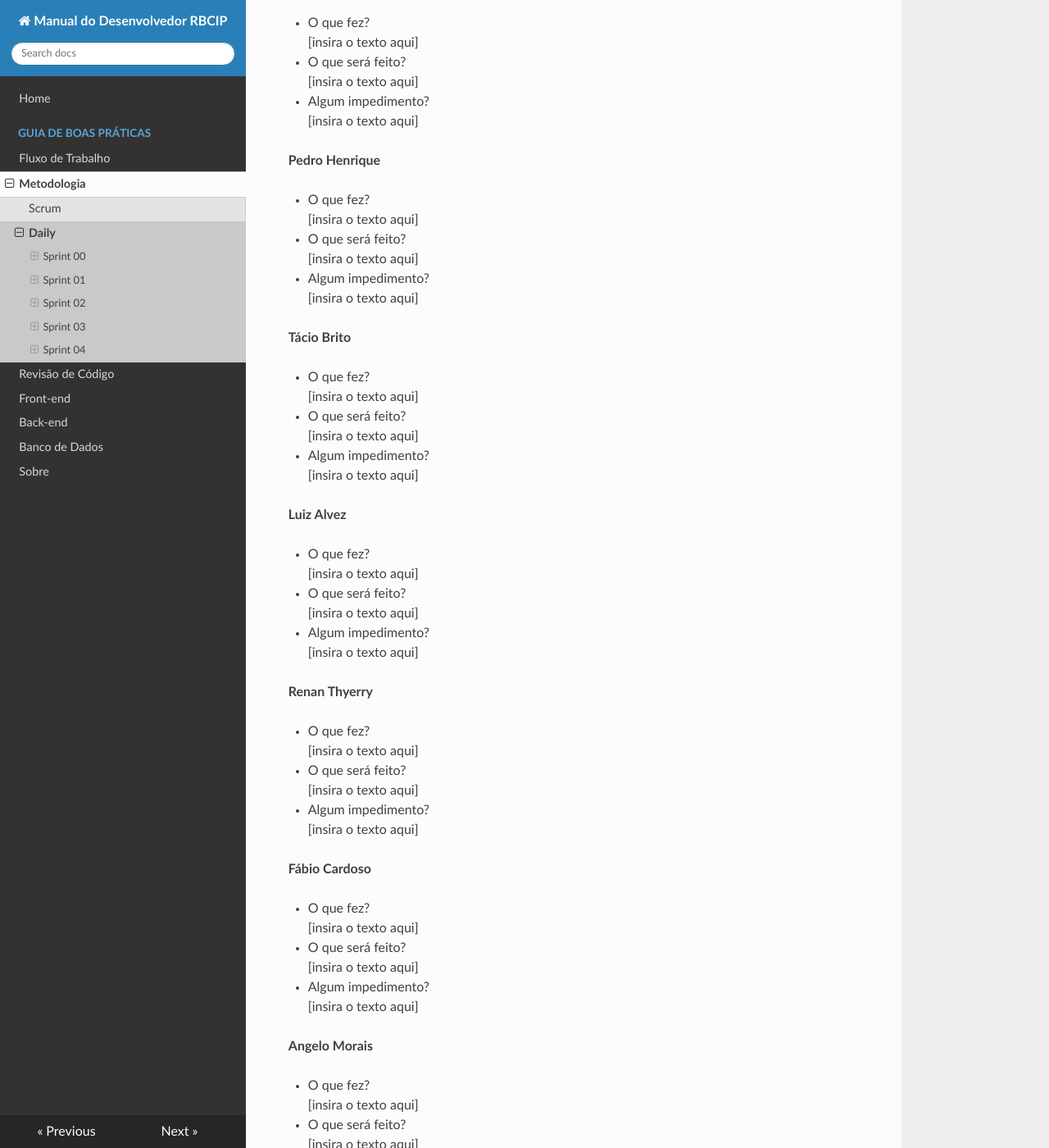
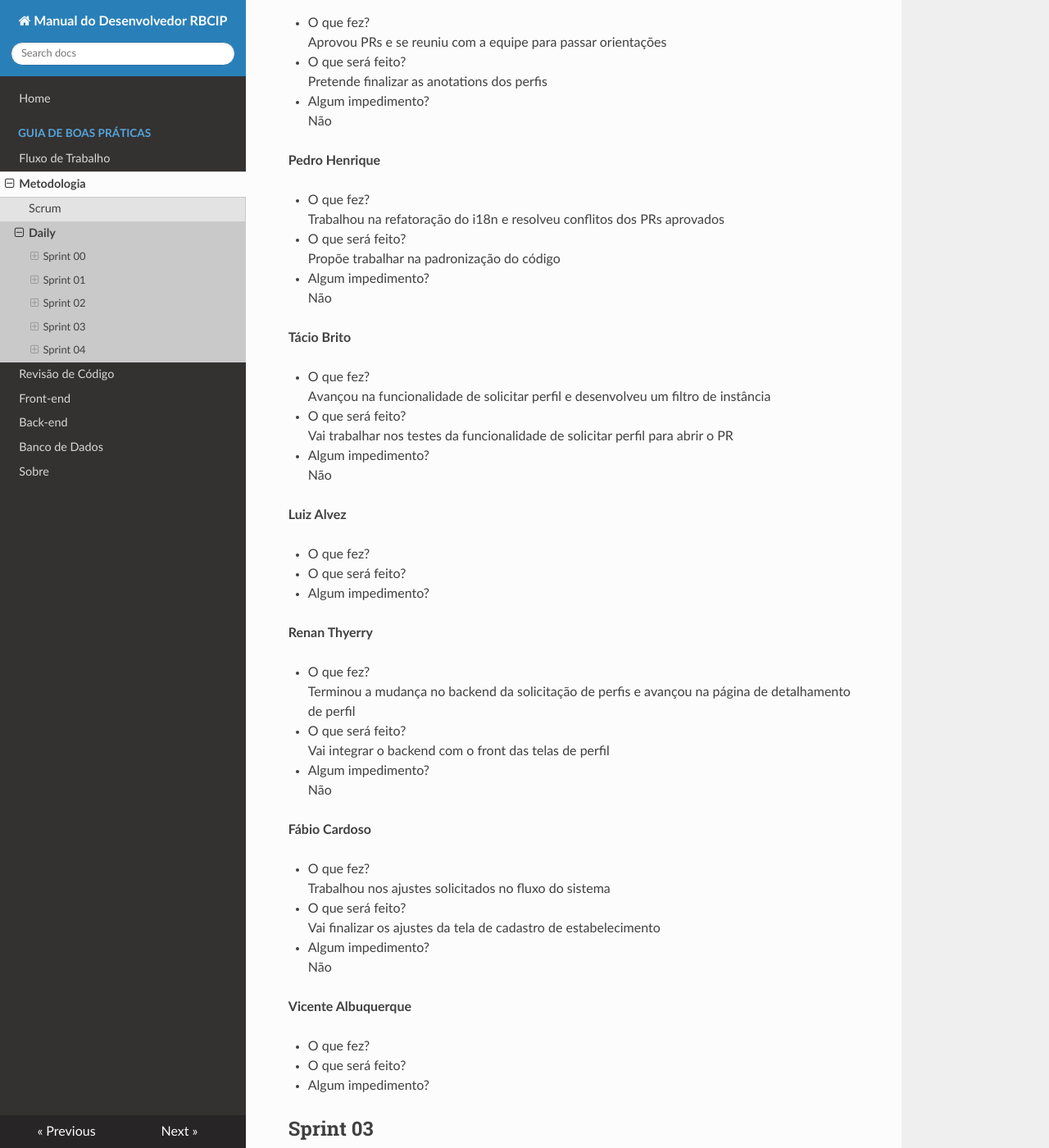
Before and after one commit to jesseazevedo/ManualDesenvolvimento, an MkDocs documentation site: the page built from docs/scrum/daily.md, in a window 1280 px wide and 1400 px high, scrolled down 42754 px. Shown: the whole window at 82% size. Built offline with MkDocs 1.6.1, drawn with Linux system fonts in a browser that asks for light colours; nearby versions of some CDN libraries; some of the changed text lies outside the part shown.

Commit message:
daily 05/04/24 e inserção do arquivo retrospectivas

```diff
--- a/docs/scrum/daily.md
+++ b/docs/scrum/daily.md
@@ -1756,65 +1756,65 @@ Não
 **Jessé da Nobrega**
 
 * O que fez?
-[insira o texto aqui]
-* O que será feito?
-[insira o texto aqui]
-* Algum impedimento?
-[insira o texto aqui]
-
-**Pedro Henrique**
-
-* O que fez?
-[insira o texto aqui]
-* O que será feito?
-[insira o texto aqui]
-* Algum impedimento?
-[insira o texto aqui]
-
-**Tácio Brito**
-
-* O que fez?
-[insira o texto aqui]
-* O que será feito?
-[insira o texto aqui]
-* Algum impedimento?
-[insira o texto aqui]
-
-**Luiz Alvez**
-
-* O que fez?
-[insira o texto aqui]
-* O que será feito?
-[insira o texto aqui]
-* Algum impedimento?
-[insira o texto aqui]
-
-**Renan Thyerry**
-
-* O que fez?
-[insira o texto aqui]
-* O que será feito?
-[insira o texto aqui]
-* Algum impedimento?
-[insira o texto aqui]
-
-**Fábio Cardoso**
-
-* O que fez?
-[insira o texto aqui]
-* O que será feito?
-[insira o texto aqui]
-* Algum impedimento?
-[insira o texto aqui]
-
-**Angelo Morais**
-
-* O que fez?
-[insira o texto aqui]
-* O que será feito?
-[insira o texto aqui]
-* Algum impedimento?
-[insira o texto aqui]
+Aprovou PRs e se reuniu com a equipe para passar orientações
+* O que será feito?
+Pretende finalizar as anotations dos perfis
+* Algum impedimento?
+Não
+
+**Pedro Henrique**
+
+* O que fez?
+Trabalhou na refatoração do i18n e resolveu conflitos dos PRs aprovados
+* O que será feito?
+Propõe trabalhar na padronização do código
+* Algum impedimento?
+Não
+
+**Tácio Brito**
+
+* O que fez?
+Avançou na funcionalidade de solicitar perfil e desenvolveu um filtro de instância
+* O que será feito?
+Vai trabalhar nos testes da funcionalidade de solicitar perfil para abrir o PR
+* Algum impedimento?
+Não
+
+**Luiz Alvez**
+
+* O que fez?
+
+* O que será feito?
+
+* Algum impedimento?
+
+
+**Renan Thyerry**
+
+* O que fez?
+Terminou a mudança no backend da solicitação de perfis e avançou na página de detalhamento de perfil
+* O que será feito?
+Vai integrar o backend com o front das telas de perfil
+* Algum impedimento?
+Não
+
+**Fábio Cardoso**
+
+* O que fez?
+Trabalhou nos ajustes solicitados no fluxo do sistema
+* O que será feito?
+Vai finalizar os ajustes da tela de cadastro de estabelecimento
+* Algum impedimento?
+Não
+
+**Vicente Albuquerque**
+
+* O que fez?
+
+* O que será feito?
+
+* Algum impedimento?
+
 
 ## Sprint 03
 ### 11/03/2024
```
Also changed, not shown: docs/scrum/index.md (+29 -2 lines), docs/scrum/retrospectiva.md (added, +54 -0 lines), site/index.html, site/scrum/daily/index.html, site/search/search_index.json, 1 other file.
